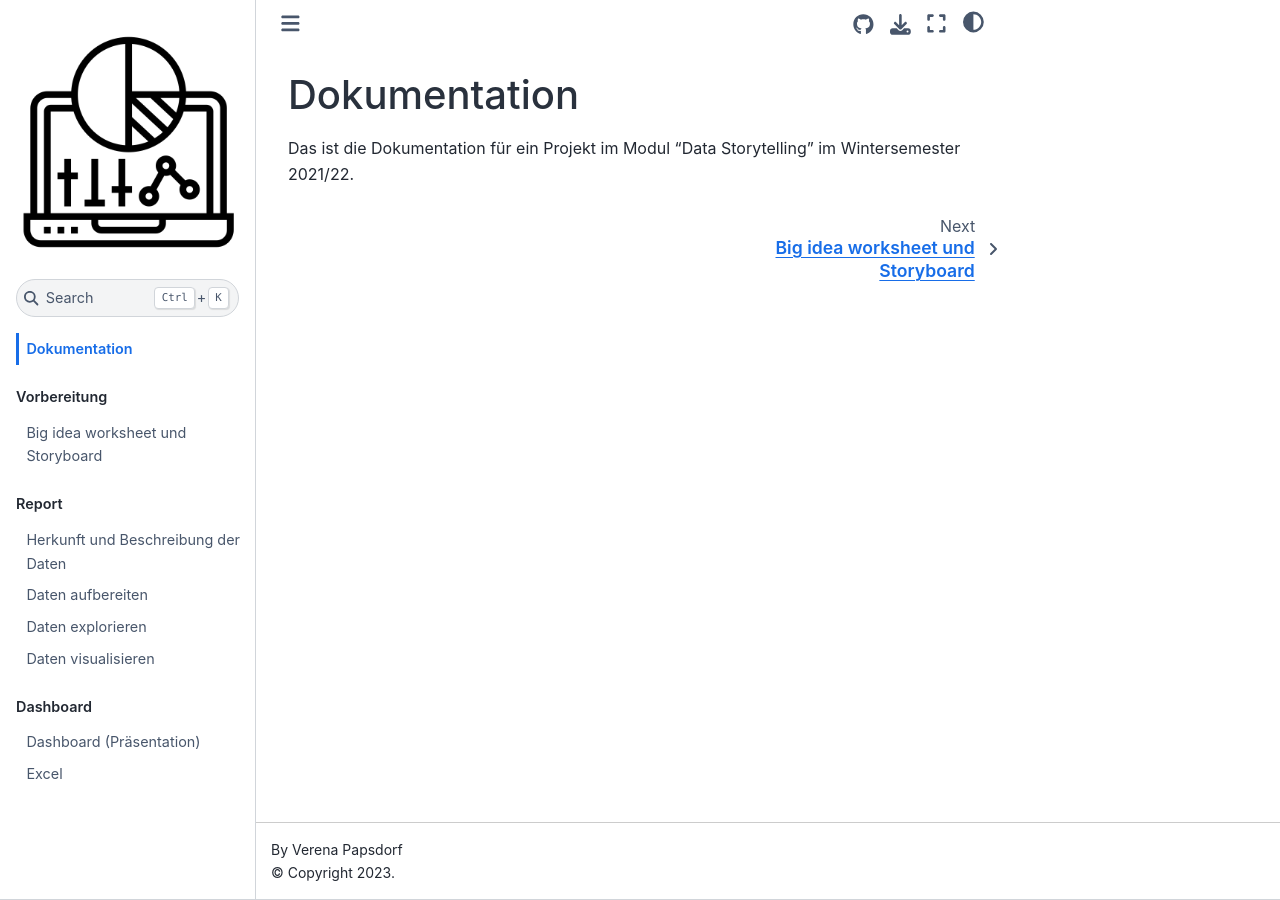
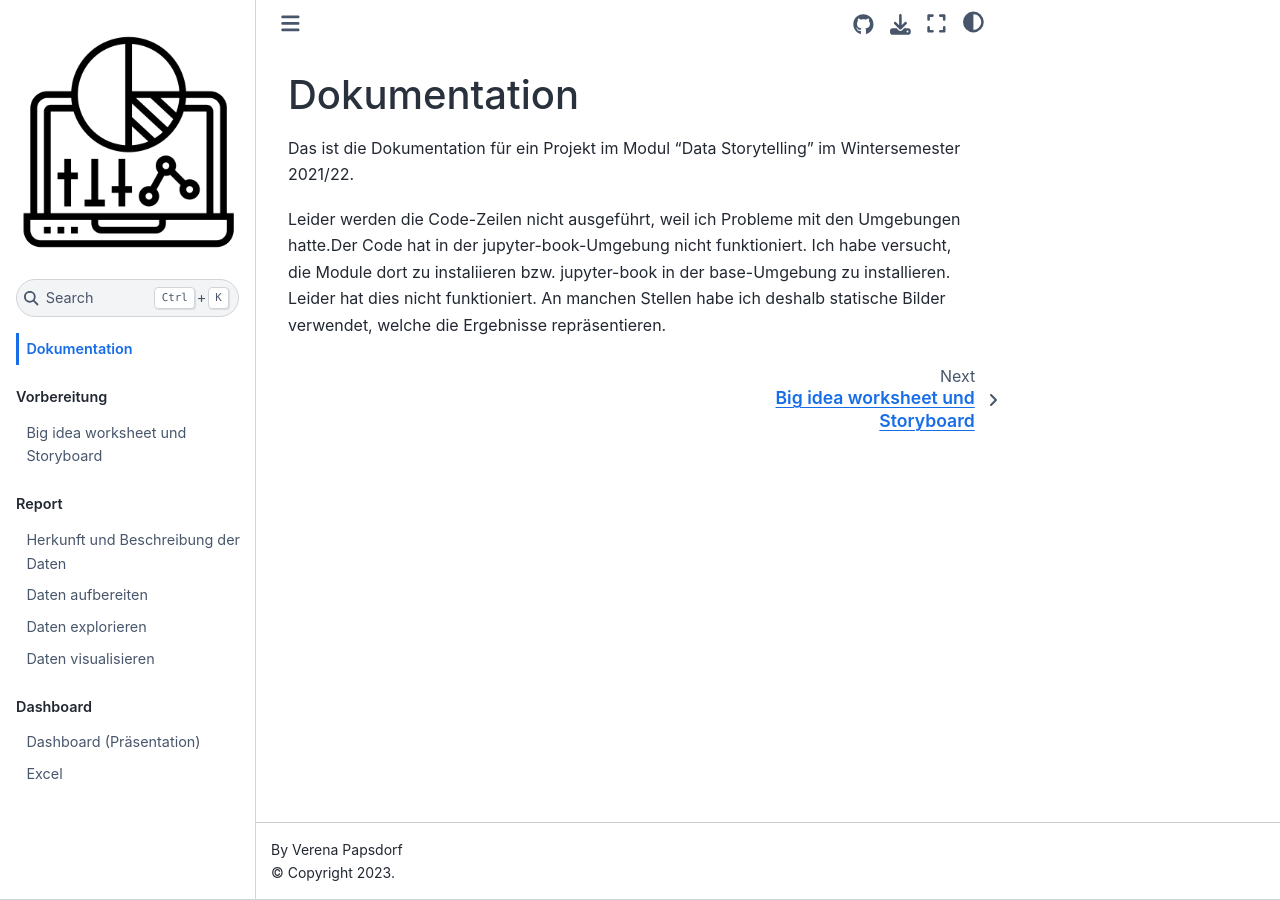
Before and after one commit to vpapsdorf/documentation, a Jupyter Book: the page built from intro.md, in a window 1280 px wide. Built offline with Jupyter Book 1.0.4 settings and Sphinx 7.4.7 and the Sphinx Book theme 1.1.4, drawn with Linux system fonts in a browser that asks for light colours.

Commit message:
made some minor changes

```diff
--- a/intro.md
+++ b/intro.md
@@ -1,3 +1,5 @@
 # Dokumentation
 
 Das ist die Dokumentation für ein Projekt im Modul "Data Storytelling" im Wintersemester 2021/22.
+
+Leider werden die Code-Zeilen nicht ausgeführt, weil ich Probleme mit den Umgebungen hatte.Der Code hat in der jupyter-book-Umgebung nicht funktioniert. Ich habe versucht, die Module dort zu instaliieren bzw. jupyter-book in der base-Umgebung zu installieren. Leider hat dies nicht funktioniert. An manchen Stellen habe ich deshalb statische Bilder verwendet, welche die Ergebnisse repräsentieren.
```
Also changed, not shown: 6_excel.ipynb.
